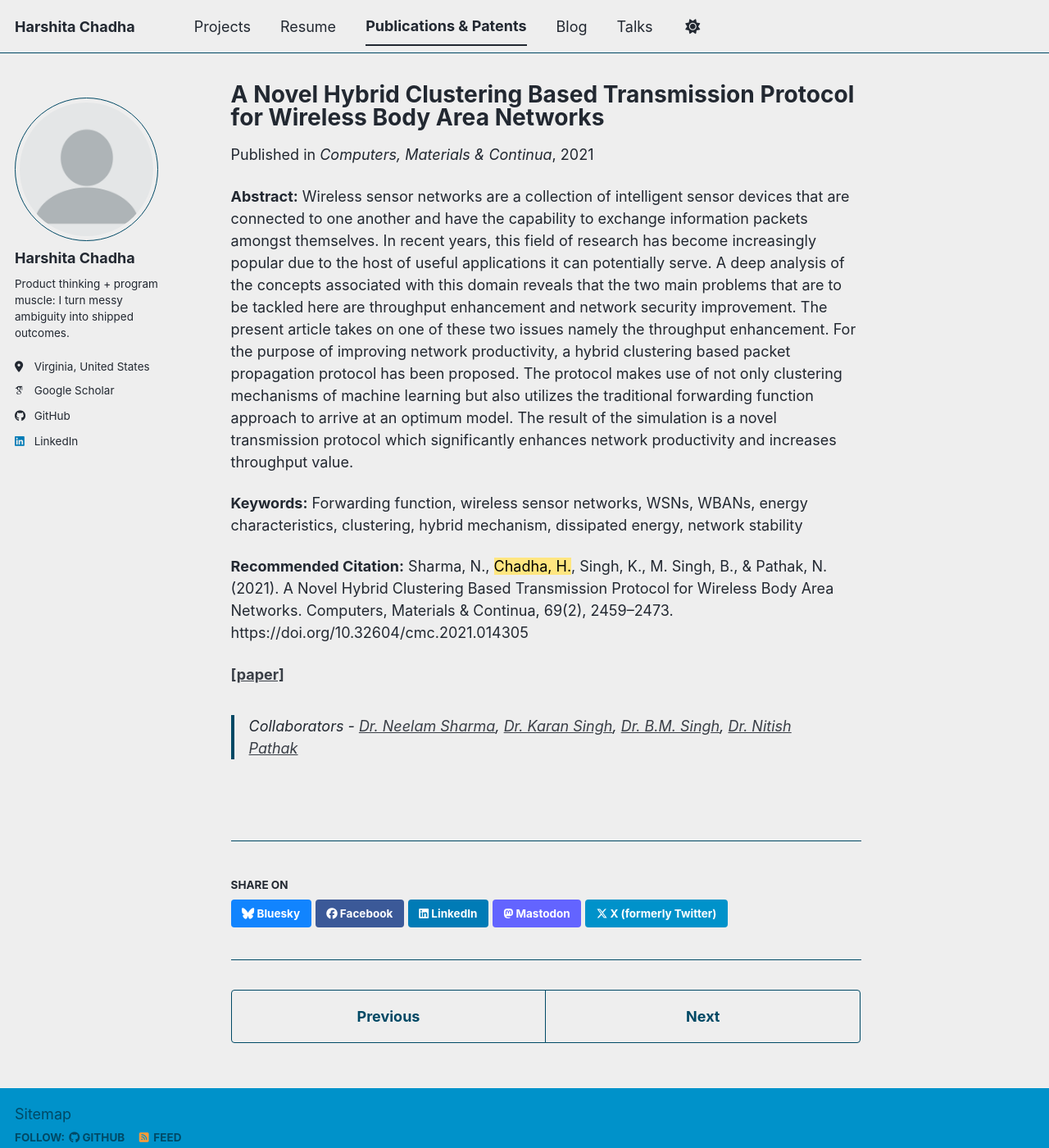
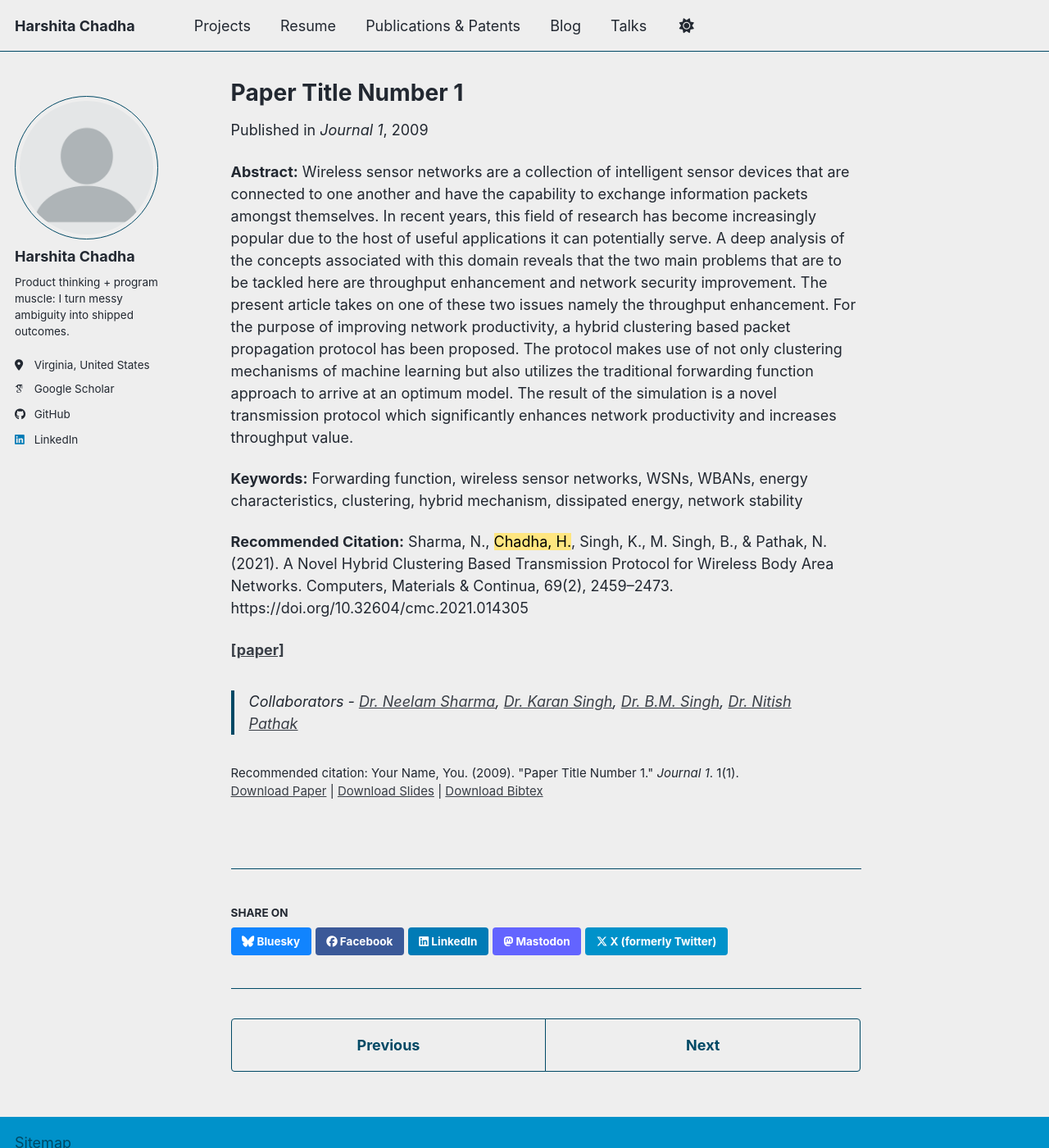
Before and after one commit to harshitaachadha/harshitaachadha.github.io, a Jekyll site: the page built from _publications/2021-paper-number-1.md, in a window 1280 px wide and 1400 px high. Shown: the whole window at 82% size. Built offline with Jekyll 4.4.1, drawn with Linux system fonts in a browser that asks for light colours; some web fonts are replaced; a script bundle is joined from its source files by our own code; library files that are not in the unit come from our copies.

Commit message:
Update 2021-06-01-paper-number-1.md

```diff
--- a/_publications/2021-paper-number-1.md
+++ b/_publications/2021-paper-number-1.md
@@ -1,14 +1,15 @@
 ---
-title: "A Novel Hybrid Clustering Based Transmission Protocol for Wireless Body Area Networks"
+title: "Paper Title Number 1"
 collection: publications
-permalink: /publications/2021-paper-number-1
-excerpt: '<mark style="background-color: #a2daf2">Journal Article</mark> The research paper proposes a hybrid clustering-based packet propagation protocol to enhance the throughput of wireless sensor networks. By combining machine learning clustering and traditional forwarding functions, the protocol achieves significant improvements in network productivity and throughput values.'
-date: 2021-07-21
-venue: 'Computers, Materials & Continua'
-year: '2021'
-authors: 'Neelam Sharma, Harshita Chadha, Karan Singh, B. M. Singh, Nitish Pathak'
-arxiv:
-paperurl:
+category: manuscripts
+permalink: /publication/2009-10-01-paper-title-number-1
+excerpt: "This paper is about the number 1. The number 2 is left for future work."
+date: 2009-10-01
+venue: "Journal 1"
+slidesurl: "https://academicpages.github.io/files/slides1.pdf"
+paperurl: "https://academicpages.github.io/files/paper1.pdf"
+bibtexurl: "https://academicpages.github.io/files/bibtex1.bib"
+citation: "Your Name, You. (2009). &quot;Paper Title Number 1.&quot; <i>Journal 1</i>. 1(1)."
 
 ---
 **Abstract:**
```
